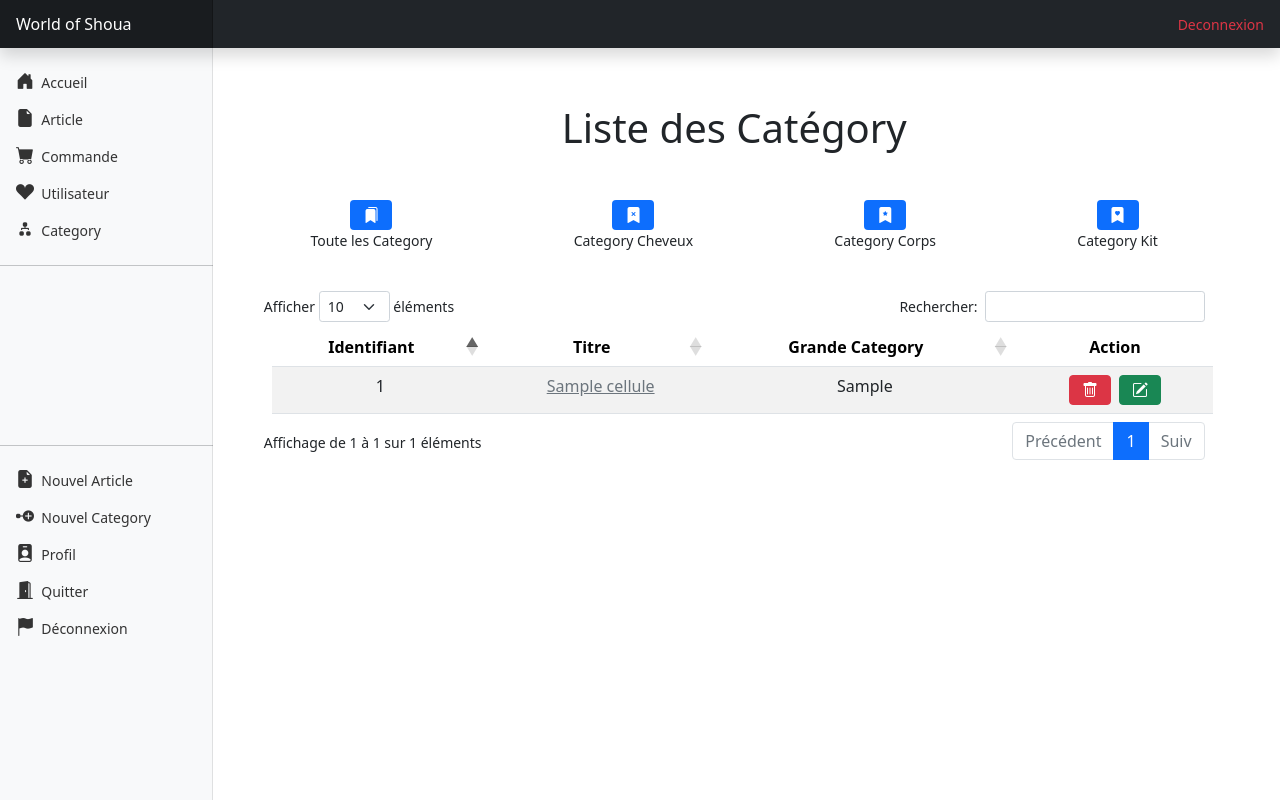
After one commit to TheYassir/ARYHA, a Symfony app: template templates/back_office/admin_category.html.twig in a window 1280 px wide. The commit adds this page. Run offline with Twig, Linux system fonts and the light colour scheme; the template is opened without the code that fills it: most values are stand-ins (such as "Sample title", 1, 10 or a date in 2020); some libraries are stand-ins or nearby versions.

Commit message:
Ajout Back Category

```diff
--- a/public/js/dataTable.js
+++ b/public/js/dataTable.js
@@ -30,3 +30,13 @@ $(document).ready(function() {
         ]
     });
 });
+$(document).ready(function() {
+    $('#table-backoffice-category').DataTable({
+        language: {
+            url: '/js/dataTables.french.json'
+        },
+        "aoColumnDefs": [
+            { 'bSortable': false, 'aTargets': [ 3 ] }
+        ]
+    });
+});
--- a/src/Entity/User.php
+++ b/src/Entity/User.php
@@ -60,7 +60,7 @@ class User implements UserInterface, PasswordAuthenticatedUserInterface
     private $sexe;
 
     /**
-     * @ORM\Column(type="integer", length=10, options={"unsigned":true})
+     * @ORM\Column(type="integer", length=12)
      */
     private $telephone;
 
--- a/src/Form/ArticleType.php
+++ b/src/Form/ArticleType.php
@@ -22,7 +22,7 @@ class ArticleType extends AbstractType
     public function buildForm(FormBuilderInterface $builder, array $options): void
     {
         $builder
-            ->add('titre', TextType::class,['label' => 'Titre de l\'article :', 'required' => true, 'attr' => ['placeholder' => "Saisir le titre de l'article",], 'constraints' => [new Length(['min' => 10, 'max' => 50, 'minMessage' => "Titre trop court (min 10 caractères)", 'maxMessage' => "Titre trop long (max 50 caractères)"]), New NotBlank(['message' => "Merci de saisir un titre."])]])
+            ->add('titre', TextType::class,['label' => 'Titre de l\'article :', 'required' => true, 'attr' => ['placeholder' => "Saisir le titre de l'article",], 'constraints' => [new Length(['min' => 5, 'max' => 50, 'minMessage' => "Titre trop court (min 5 caractères)", 'maxMessage' => "Titre trop long (max 50 caractères)"]), New NotBlank(['message' => "Merci de saisir un titre."])]])
             ->add('description', TextareaType::class, ['label' => 'Description de l\'article :', 'required' => false, 'attr' => ['placeholder' =>"Saisir la description de l'article", 'rows' => 5],'constraints' =>[New NotBlank(['message' => "Merci de saisir unz description d'article"])]])
             ->add('photo', FileType::class, ['label' => 'Uploader une photo :', "mapped" => true,'required' => false,"data_class" => null,'constraints' => [new File(['maxSize' => '5M', 'mimeTypes' => ['image/jpeg', 'image/png', 'image/jpg'],"mimeTypesMessage" => 'Format autorisés : jpg/png/jpeg.'])]])
             ->add('prix', NumberType::class,['label' => 'Prix de l\'article :', 'required' => true, 'attr' => ['placeholder' => "Saisir le prix de l'article",], 'constraints' =>[New NotBlank(['message' => "Merci de saisir un prix."])]])
--- a/src/Form/RegistrationFormType.php
+++ b/src/Form/RegistrationFormType.php
@@ -65,7 +65,7 @@ class RegistrationFormType extends AbstractType
                     'multiple' => false,
                     'label' => "Civilité"])
 
-                ->add('telephone', NumberType::class, [
+                ->add('telephone', TextType::class, [
                     'required' => true,
                     'constraints' => [
                         new NotBlank([
--- a/templates/back_office/admin_articles_form.html.twig
+++ b/templates/back_office/admin_articles_form.html.twig
@@ -48,8 +48,8 @@
 
         {# Si photoActuelle retourne TRUE, cela veut dire que l'article possède une photo, c'est une modification, alors on entre dans la condition IF et on affiche la photoactuelle de l'article #}
         <em>Vous pouvez mettre une autre photo si vous souhaitez la modifier</em>
-        <P class="col-12 text-center">
-            <img src="{{ asset('uploads/photos/' ~ photoActuelle) }}" alt="" class="img-responsive">
+        <P class="col-12 d-flex justify-content-around">
+            <img src="{{ asset('uploads/photos/' ~ photoActuelle) }}" alt="" class="img-responsive my-2" style="width: 200px; height: 200px;">
         </p>
 
         {% endif %}
--- /dev/null
+++ b/templates/back_office/admin_category.html.twig
@@ -0,0 +1,95 @@
+{% extends "base_admin.html.twig" %}
+
+{% block title %}
+    Admin | Gestions des Category
+{% endblock %}
+{% block body %}
+
+<h1 class="text-center my-5">Liste des Catégory</h1>
+
+{% for message in app.flashes('success') %}
+    <div class="col-6 mx-auto text-center alert alert-success">
+        {{ message }}
+    </div>
+{% endfor %}
+
+    <div class="d-flex mx-auto justify-content-around my-4">
+        <div class="text-center mx-auto"><a href="{{ path('app_admin_category') }}" class="btn bg-primary text-white"><i class="bi bi-bookmarks-fill"></i></a><p class="text-center">Toute les Category</p></div>
+        <div class="text-center mx-auto"><a href="?op=cheveux" class="btn bg-primary text-white"><i class="bi bi-bookmark-x-fill"></i></a><p class="text-center">Category Cheveux</p></div>
+        <div class="text-center mx-auto"><a href="?op=corps" class="btn bg-primary text-white"><i class="bi bi-bookmark-star-fill"></i></a><p class="text-center">Category Corps</p></div>
+        <div class="text-center mx-auto"><a href="?op=kit" class="btn bg-primary text-white"><i class="bi bi-bookmark-heart-fill"></i></a><p class="text-center">Category Kit</p></div>
+
+    </div>
+
+<div class="container col-12">
+    <table class="table table-striped mx-2 mb-5" id="table-backoffice-category">
+        <thead>
+            <tr class="entete-comments">
+                <th class="text-center">Identifiant</th>
+                <th class="text-center">Titre</th>
+                <th class="text-center">Grande Category</th>
+                <th class="text-center">Action</th>
+            </tr>
+        </thead>
+        <tbody>
+            {% for data in cellules %}
+                {% if app.request.query.get('op') == 'cheveux' %}
+                    {% if data.grdCat == "Cheveux" %}
+                        <tr>
+                            <td class="text-center"> {{ data.id }}</td>
+                            <td class="text-center"> <a  href="" class="link-secondary">{{ data.titre}} </a></td>
+                            <td class="text-center"> {{ data.grdCat }}</td>
+                            <td>
+                                <div class=" text-center">
+                                    <a href="{{ path('app_admin_category_delete', {'id': data.id}) }}" class="btn btn-danger text-white me-1" onclick="return(confirm('Etes-vous sur de vouloir supprimer cet category : {{ data.id }} - {{ data.titre }}' ))"><i class="bi bi-trash"></i></a>
+                                    <a href="{{ path('app_admin_category_update', {'id': data.id}) }}" class="btn btn-success text-white"><i class="bi bi-pencil-square"></i>
+                                <div>
+                            </td>
+                        </tr>
+                    {% endif %}
+                {% elseif app.request.query.get('op') == 'corps' %}
+                    {% if data.grdCat == "Corps" %}
+                        <tr>
+                            <td class="text-center"> {{ data.id }}</td>
+                            <td class="text-center"> <a  href="" class="link-secondary">{{ data.titre}} </a></td>
+                            <td class="text-center"> {{ data.grdCat }}</td>
+                            <td>
+                                <div class=" text-center">
+                                    <a href="{{ path('app_admin_category_delete', {'id': data.id}) }}" class="btn btn-danger text-white me-1" onclick="return(confirm('Etes-vous sur de vouloir supprimer cet category : {{ data.id }} - {{ data.titre }}' ))"><i class="bi bi-trash"></i></a>
+                                    <a href="{{ path('app_admin_category_update', {'id': data.id}) }}" class="btn btn-success text-white"><i class="bi bi-pencil-square"></i>
+                                <div>
+                            </td>
+                        </tr>
+                    {% endif %}
+                {% elseif app.request.query.get('op') == 'kit' %}
+                    {% if data.grdCat == "Kit" %}
+                        <tr>
+                            <td class="text-center"> {{ data.id }}</td>
+                            <td class="text-center"> <a  href="" class="link-secondary">{{ data.titre}} </a></td>
+                            <td class="text-center"> {{ data.grdCat }}</td>
+                            <td>
+                                <div class=" text-center">
+                                    <a href="{{ path('app_admin_category_delete', {'id': data.id}) }}" class="btn btn-danger text-white me-1" onclick="return(confirm('Etes-vous sur de vouloir supprimer cet category : {{ data.id }} - {{ data.titre }}' ))"><i class="bi bi-trash"></i></a>
+                                    <a href="{{ path('app_admin_category_update', {'id': data.id}) }}" class="btn btn-success text-white"><i class="bi bi-pencil-square"></i>
+                                <div>
+                            </td>
+                        </tr>
+                    {% endif %}
+                {% else %}
+                    <tr>
+                        <td class="text-center"> {{ data.id }}</td>
+                        <td class="text-center"> <a  href="" class="link-secondary">{{ data.titre}} </a></td>
+                        <td class="text-center"> {{ data.grdCat }}</td>
+                        <td>
+                            <div class=" text-center">
+                                <a href="{{ path('app_admin_category_delete', {'id': data.id}) }}" class="btn btn-danger text-white me-1" onclick="return(confirm('Etes-vous sur de vouloir supprimer cet category : {{ data.id }} - {{ data.titre }}' ))"><i class="bi bi-trash"></i></a>
+                                <a href="{{ path('app_admin_category_update', {'id': data.id}) }}" class="btn btn-success text-white"><i class="bi bi-pencil-square"></i>
+                            <div>
+                        </td>
+                    </tr>
+                {% endif %}
+            {% endfor %}
+        </tbody>
+    </table>
+</div>
+{% endblock %}
--- a/templates/base_admin.html.twig
+++ b/templates/base_admin.html.twig
@@ -103,15 +103,27 @@
             &nbsp;Utilisateur
             </a>
           </li>
+          <li class="nav-item">
+            <a class="nav-link {% if route_name == 'app_admin_category' %} active {% endif %}" href="{{ path('app_admin_category') }}">
+            <i class="bi bi-diagram-2-fill"></i>
+            &nbsp;Category
+            </a>
+          </li>
         </ul>
         <hr>
-        <br><br><br><br><br><br><br><br><br><br>
+        <br><br><br><br><br><br><br>
         <hr>
         <ul class="nav flex-column mb-2">
           <li class="nav-item">
             <a class="nav-link {% if route_name == 'app_admin_articles_add' %} active {% endif %}" href="{{ path('app_admin_articles_add') }}">
             <i class="bi bi-file-earmark-plus-fill"></i>
             &nbsp;Nouvel Article
+            </a>
+          </li>
+          <li class="nav-item">
+            <a class="nav-link {% if route_name == 'app_admin_category_add' %} active {% endif %}" href="{{ path('app_admin_category_add') }}">
+            <i class="bi bi-node-plus-fill"></i>
+            &nbsp;Nouvel Category
             </a>
           </li>
           <li class="nav-item">
--- a/templates/registration/profil.html.twig
+++ b/templates/registration/profil.html.twig
@@ -29,7 +29,7 @@
         </div>
         <div class="accordion-item">
             <h2 class="accordion-header" id="headingTwo">
-            <button class="accordion-button" type="button" data-bs-toggle="collapse" data-bs-target="#collapsetwo" aria-expanded="true" aria-controls="collapseTwo">
+            <button class="accordion-button collapsed" type="button" data-bs-toggle="collapse" data-bs-target="#collapsetwo" aria-expanded="true" aria-controls="collapseTwo">
                 Pseudo
             </button>
             </h2>
```
Also changed, not shown: src/Controller/BackOfficeController.php (+59 -1 lines), src/Form/CategoryType.php (added, +31 -0 lines), templates/back_office/admin_category_form.html.twig (added, +52 -0 lines), templates/back_office/admin_user_update.html.twig (deleted, +0 -18 lines), public/uploads/photos/ener-61c1986a6540e.jpg (added).
